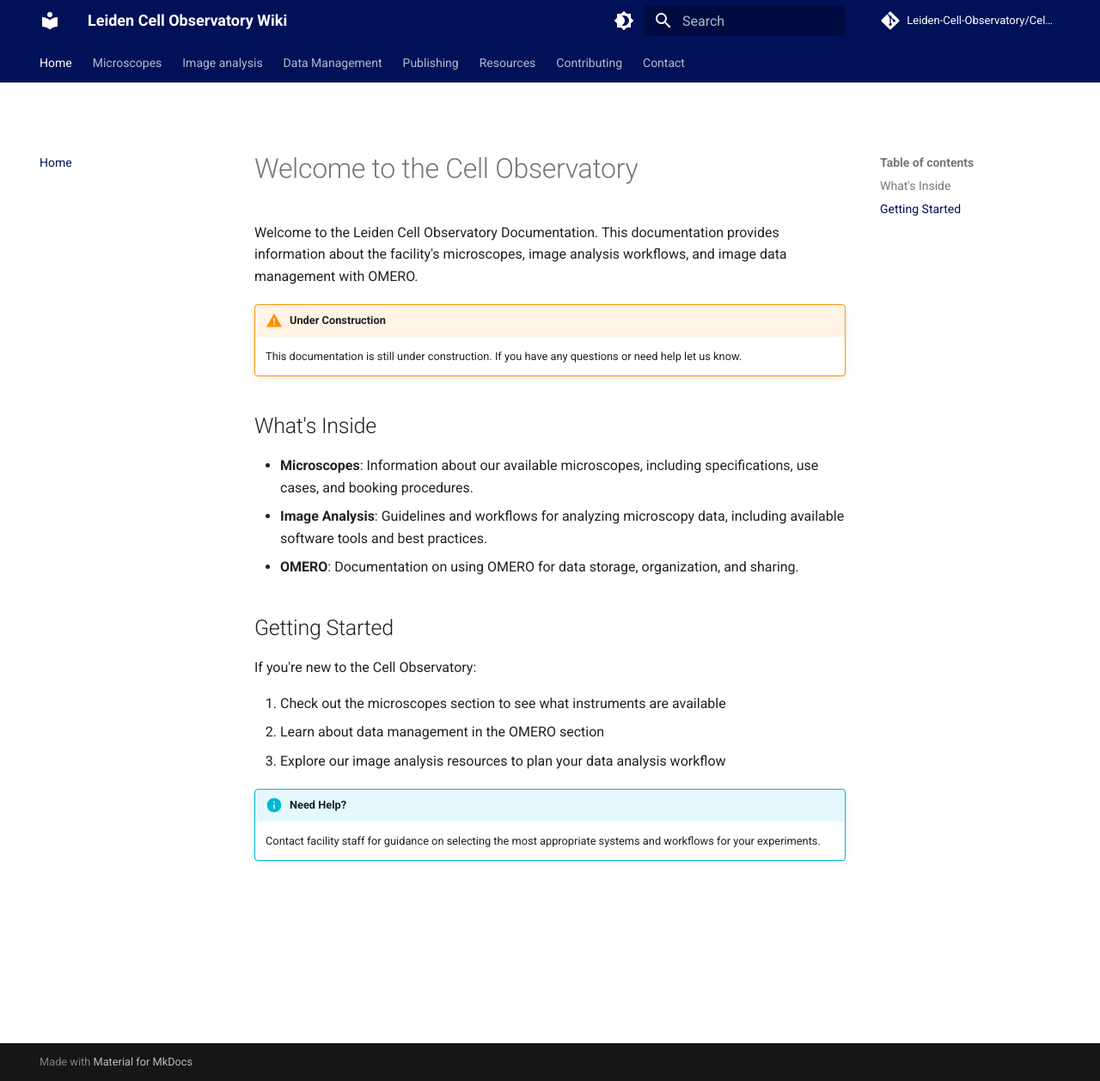
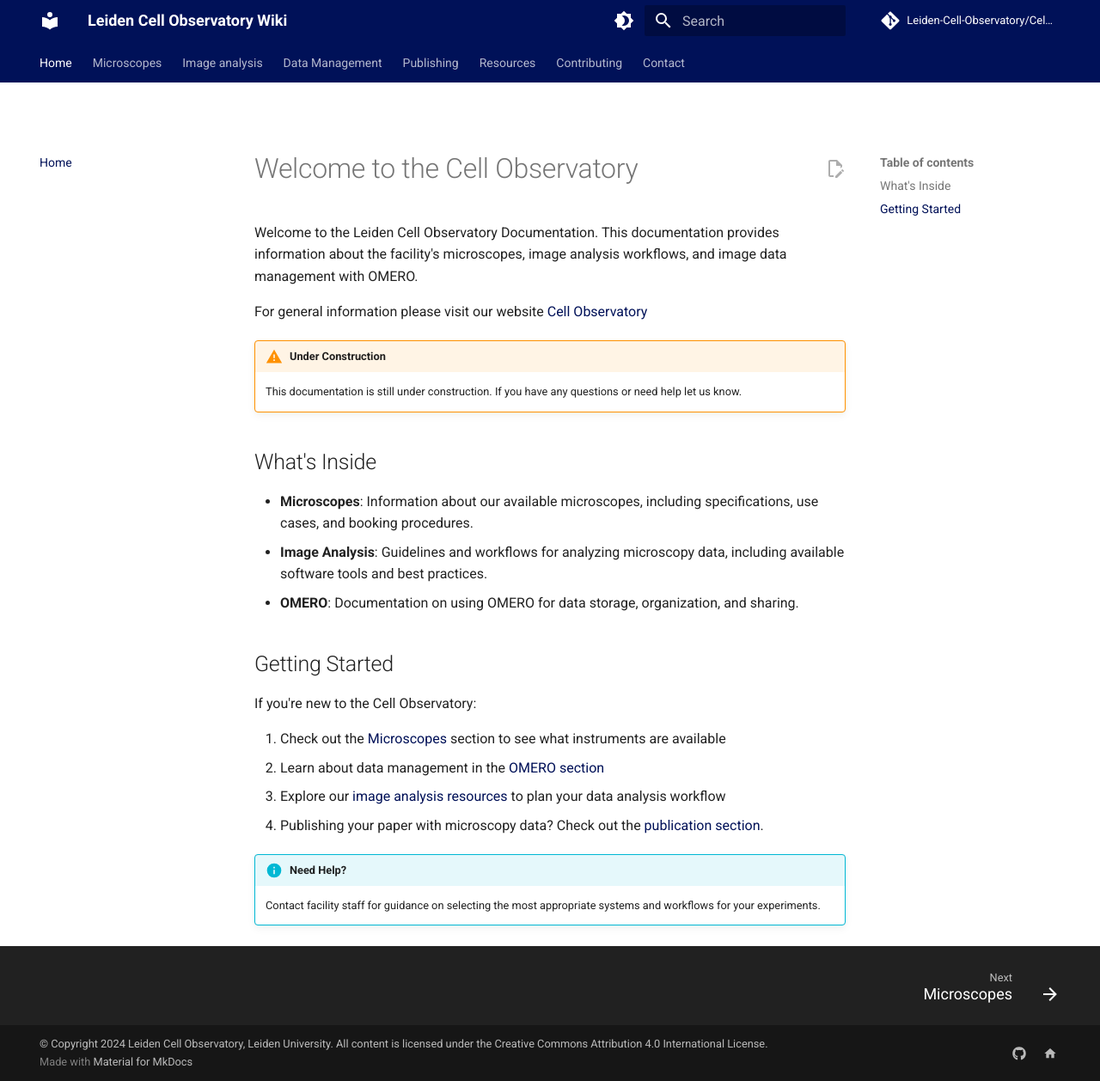
Before and after one commit to Leiden-Cell-Observatory/Leiden-Cell-Observatory.github.io, an MkDocs documentation site: the page built from docs/index.md, in a window 1280 px wide and 1258 px high. Shown: the whole window at 86% size. Built offline with MkDocs 1.6.1 and Material for MkDocs 9.7.7, drawn with Linux system fonts in a browser that asks for light colours; comment, search, counter and statistics services are not loaded.

Commit message:
update license

```diff
--- a/docs/index.md
+++ b/docs/index.md
@@ -1,6 +1,8 @@
 # Welcome to the Cell Observatory
 
 Welcome to the Leiden Cell Observatory Documentation. This documentation provides information about the facility's microscopes, image analysis workflows, and image data management with OMERO.
+
+For general information please visit our website [Cell Observatory](https://www.universiteitleiden.nl/en/science/cell-observatory)
 
 !!! warning "Under Construction"
     This documentation is still under construction. If you have any questions or need help let us know.
@@ -15,9 +17,10 @@ Welcome to the Leiden Cell Observatory Documentation. This documentation provide
 
 If you're new to the Cell Observatory:
 
-1. Check out the microscopes section to see what instruments are available
-2. Learn about data management in the OMERO section
-3. Explore our image analysis resources to plan your data analysis workflow
+1. Check out the [Microscopes](microscopes/index.md) section to see what instruments are available
+2. Learn about data management in the [OMERO section](omero/index.md)
+3. Explore our [image analysis resources](analysis/index.md) to plan your data analysis workflow
+4. Publishing your paper with microscopy data? Check out the [publication section](publishing/index.md).
 
 !!! info "Need Help?"
     Contact facility staff for guidance on selecting the most appropriate systems and workflows for your experiments.
--- a/mkdocs.yml
+++ b/mkdocs.yml
@@ -1,5 +1,6 @@
 site_name: Leiden Cell Observatory Wiki
 repo_url: https://github.com/Leiden-Cell-Observatory/CellObs_wikijs
+edit_uri: edit/docs/docs/
 repo_name: Leiden-Cell-Observatory/CellObs_wikijs
 theme:
   name: material
@@ -28,17 +29,27 @@ theme:
     - navigation.indexes
     - navigation.top
     - toc.follow
+    - navigation.footer
     - navigation.expand
     - navigation.prune
     - navigation.collapsible
     - navigation.tabs
     - navigation.tabs.sticky
     - navigation.path
+    - content.action.edit
 
 markdown_extensions:
   - admonition
   - pymdownx.details
   - pymdownx.superfences
+
+
+extra:
+  social:
+    - icon: fontawesome/brands/github
+      link: https://github.com/Leiden-Cell-Observatory
+    - icon: material/home
+      link: https://www.universiteitleiden.nl/en/science/cell-observatory
 
 extra_css:
   - assets/custom.css
@@ -88,3 +99,8 @@ nav:
   - Resources: resources.md
   - Contributing: contributing.md
   - Contact: contact.md
+
+copyright: >
+  © Copyright 2024 Leiden Cell Observatory, Leiden University.
+  All content is licensed under the <a href="https://creativecommons.org/licenses/by/4.0/">
+  Creative Commons Attribution 4.0 International License</a>.
```
Also changed, not shown: 1 other file.
